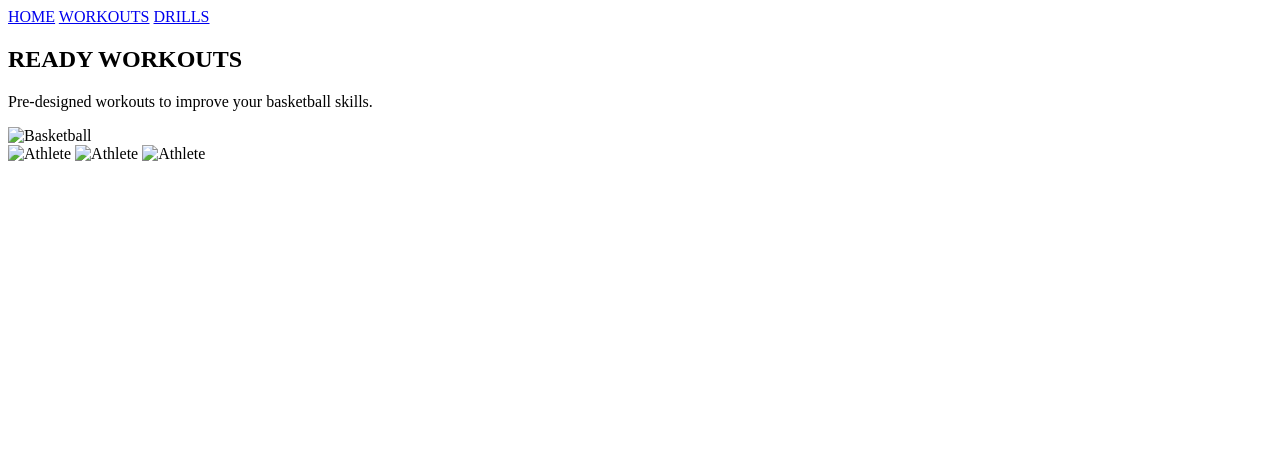
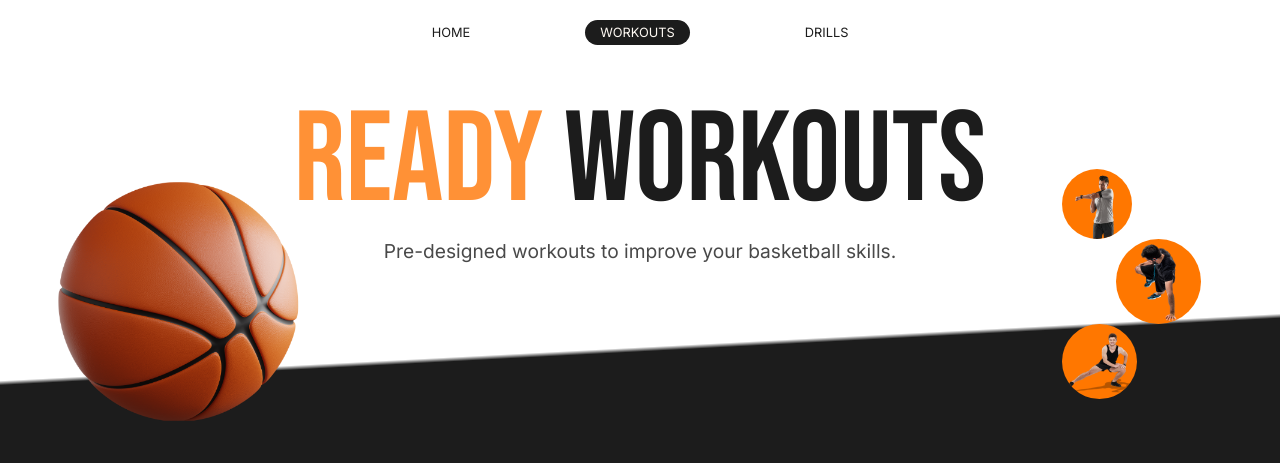
Before and after one commit to ArjTheProgrammer/fundamentals-frontend, a website with bundled scripts: page pages/readyworkouts.html in a window 1280 px wide. Built offline with nearby package versions, Linux system fonts and the light colour scheme.

Commit message:
final layout except new and edit workout

```diff
--- a/pages/readyworkouts.html
+++ b/pages/readyworkouts.html
@@ -4,7 +4,7 @@
     <meta charset="UTF-8" />
     <meta name="viewport" content="width=device-width, initial-scale=1.0" />
     <title>Fundamentals</title>
-    <link rel="stylesheet" href="/fundamentals-frontend/styles/readyworkouts.css" />
+    <link rel="stylesheet" href="/styles/readyworkouts.css" />
     <link rel="preconnect" href="https://fonts.googleapis.com" />
     <link rel="preconnect" href="https://fonts.gstatic.com" crossorigin />
     <link
@@ -12,7 +12,7 @@
       rel="stylesheet"
     />
     <script src="https://cdn.jsdelivr.net/npm/axios/dist/axios.min.js"></script>
-    <script type="module" src="/fundamentals-frontend/controllers/readyworkouts.js"></script>
+    <script type="module" src="/controllers/readyworkouts.js"></script>
   </head>
   <body>
     <div class="container">
@@ -36,20 +36,20 @@
             Pre-designed workouts to improve your basketball skills.
           </p>
         </div>
-        <img src="/fundamentals-frontend/assets/ball.png" alt="Basketball" class="basketball-image" />
+        <img src="/assets/ball.png" alt="Basketball" class="basketball-image" />
         <div class="hero-images">
           <img
-            src="/fundamentals-frontend/assets/stretching.png"
+            src="/assets/stretching.png"
             alt="Athlete"
             class="athlete-image athlete1"
           />
           <img
-            src="/fundamentals-frontend/assets/foot-stretch.png"
+            src="/assets/foot-stretch.png"
             alt="Athlete"
             class="athlete-image athlete2"
           />
           <img
-            src="/fundamentals-frontend/assets/smile-stretch.png"
+            src="/assets/smile-stretch.png"
             alt="Athlete"
             class="athlete-image athlete3"
           />
--- a/styles/myworkouts.css
+++ b/styles/myworkouts.css
@@ -124,7 +124,7 @@ nav {
 }
 
 .hero-subtitle {
-  font-size: clamp(0.7rem, 2vw, 4rem);
+  font-size: clamp(0.7rem, 1.5vw, 4rem);
   opacity: 0.8;
   text-align: center;
   font-family: "Inter", sans-serif;
@@ -144,7 +144,7 @@ nav {
 
 .basketball-image {
   position: absolute;
-  left: clamp(-20px, 10vw, 10px);
+  left: clamp(-20px, 10vw, 35px);
   bottom: -10px;
   width: clamp(150px, 30vw, 300px);
   z-index: 0;
@@ -161,17 +161,17 @@ nav {
 
 .athlete1 {
   align-self: start;
-  width: clamp(40px, 10vw, 90px);
+  width: clamp(40px, 10vw, 70px);
 }
 
 .athlete2 {
-  align-self: end;
-  width: clamp(50px, 10vw, 120px);
+  align-self: center;
+  width: clamp(50px, 10vw, 85px);
 }
 
 .athlete3 {
   align-self: start;
-  width: clamp(40px, 10vw, 90px);
+  width: clamp(40px, 10vw, 75px);
 }
 
 /* Workouts Grid */
```
Also changed, not shown: styles/readyworkouts.css (line endings or trailing spaces).
